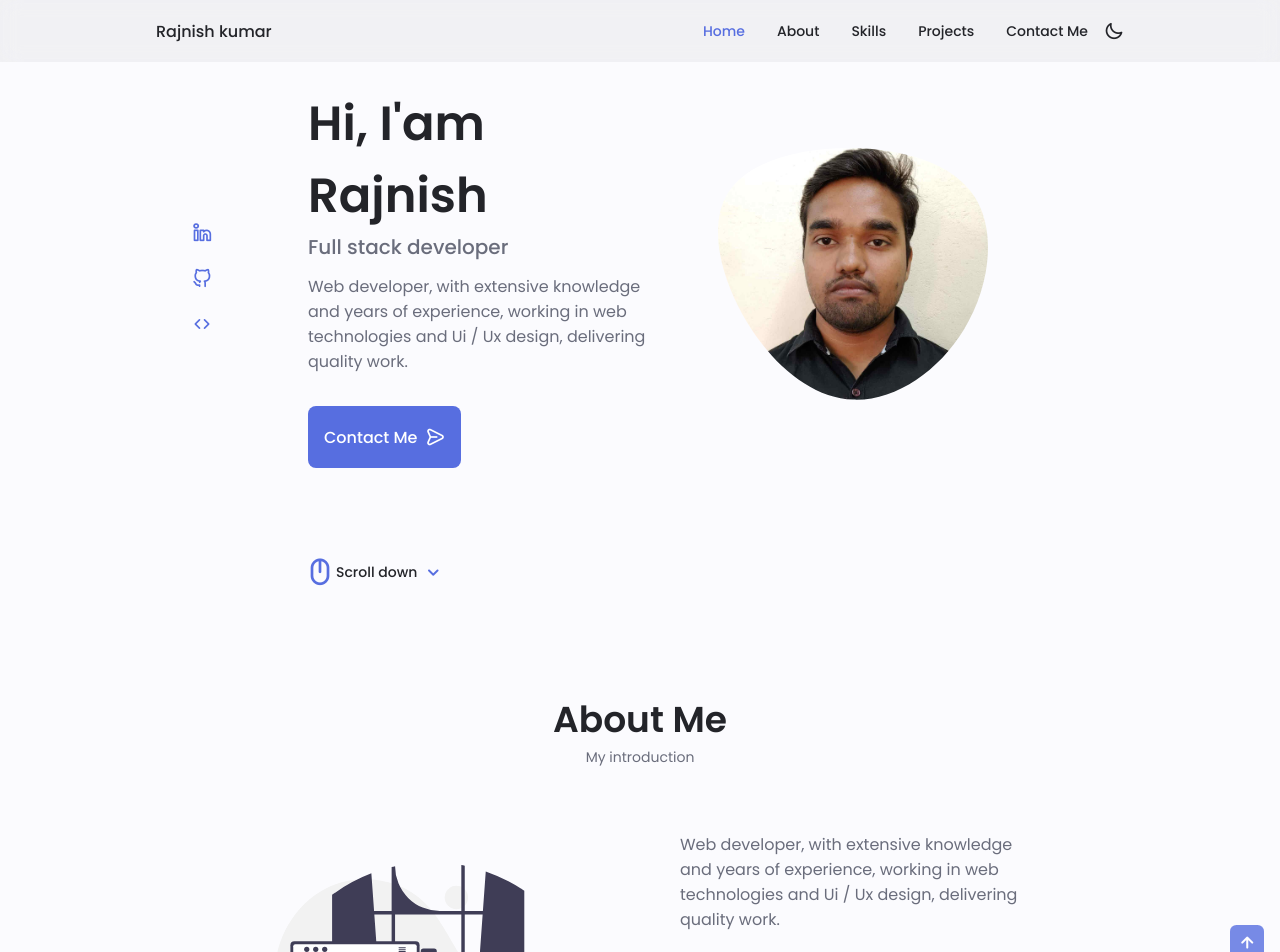
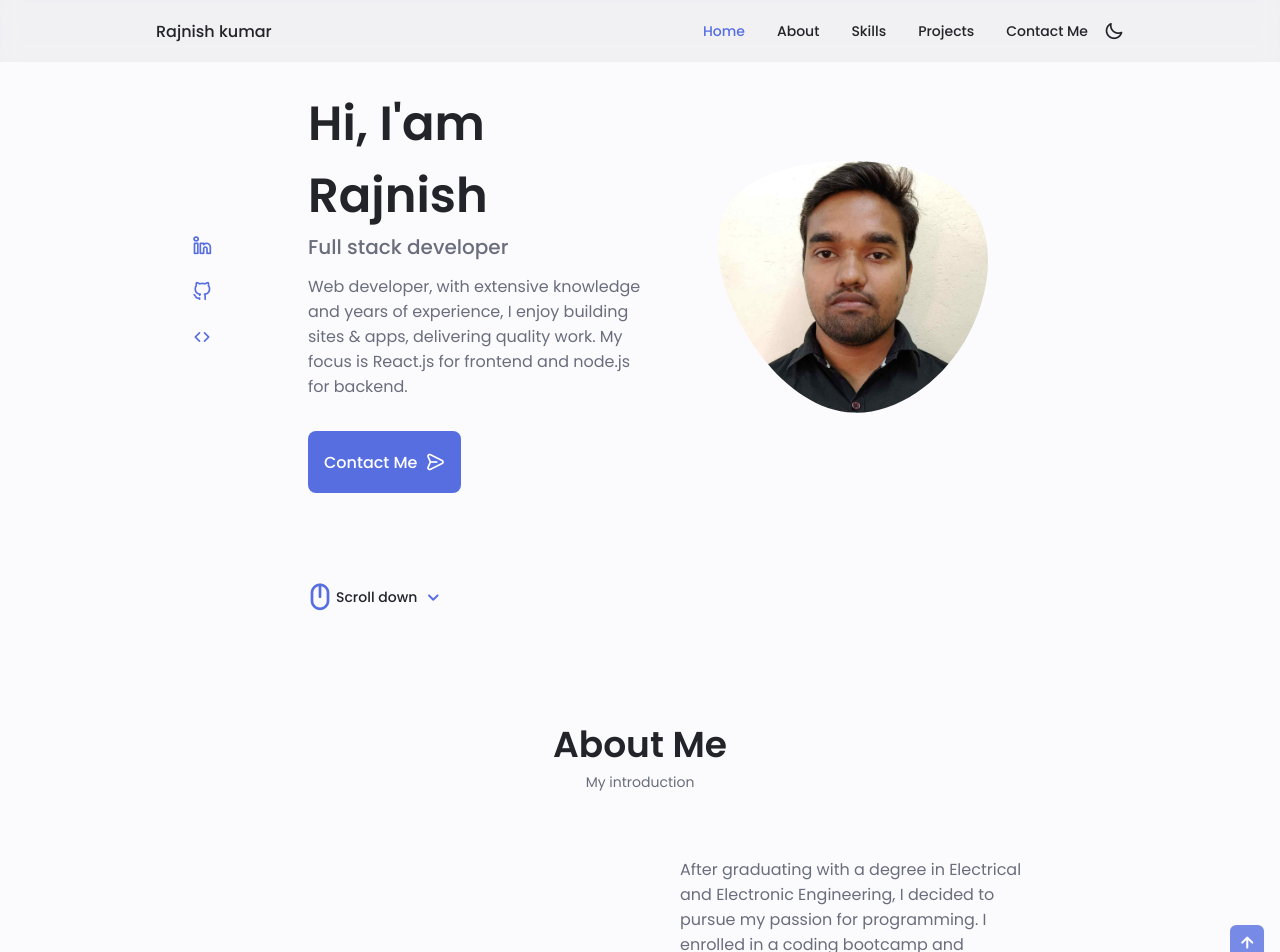
Before and after one commit to kr-rajnish/my-portfolio-1, a React (Vite) app: page / in a window 1280 px wide. Shown: the top 952 px of the page. Built offline with nearby package versions, Linux system fonts and the light colour scheme.

Commit message:
inital commit

```diff
--- a/src/Components/About.jsx
+++ b/src/Components/About.jsx
@@ -13,9 +13,15 @@ export default function About() {
         />
         <div className="about__data">
           <p className="about__description">
-            Web developer, with extensive knowledge and years of experience,
-            working in web technologies and Ui / Ux design, delivering quality
-            work.
+            After graduating with a degree in Electrical and Electronic
+            Engineering, I decided to pursue my passion for programming. I
+            enrolled in a coding bootcamp and learned full-stack web
+            development. My favorite part of programming is the problem-solving
+            aspect. I love the feeling of finally figuring out a solution to a
+            problem. My core stack is React, Node.js, and MongoDB. I am also
+            familiar with Ant Design and material UI. I am always looking to
+            learn new technologies. I am currently looking for a full-time
+            position as a software developer.
           </p>
           <div className="about__info">
             <div>
--- a/src/Components/Home.jsx
+++ b/src/Components/Home.jsx
@@ -67,9 +67,9 @@ export default function Home() {
             <h1 className="home__title">Hi, I'am Rajnish</h1>
             <h3 className="home__subtitle">Full stack developer</h3>
             <p className="home__description">
-              Web developer, with extensive knowledge and years of experience,
-              working in web technologies and Ui / Ux design, delivering quality
-              work.
+              Web developer, with extensive knowledge and years of experience, I
+              enjoy building sites & apps, delivering quality work. My focus is
+              React.js for frontend and node.js for backend.
             </p>
             <a href="#contact" className="button button--flex">
               Contact Me
```
